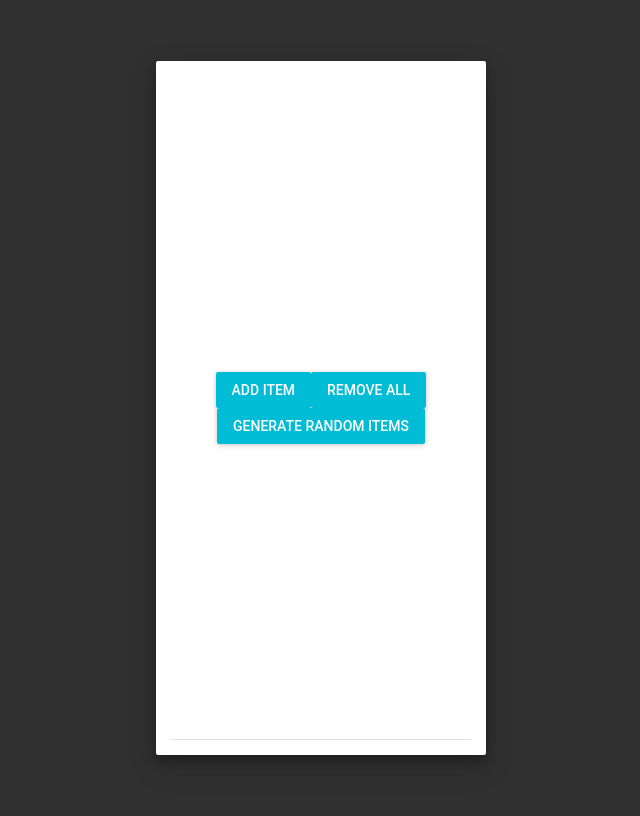
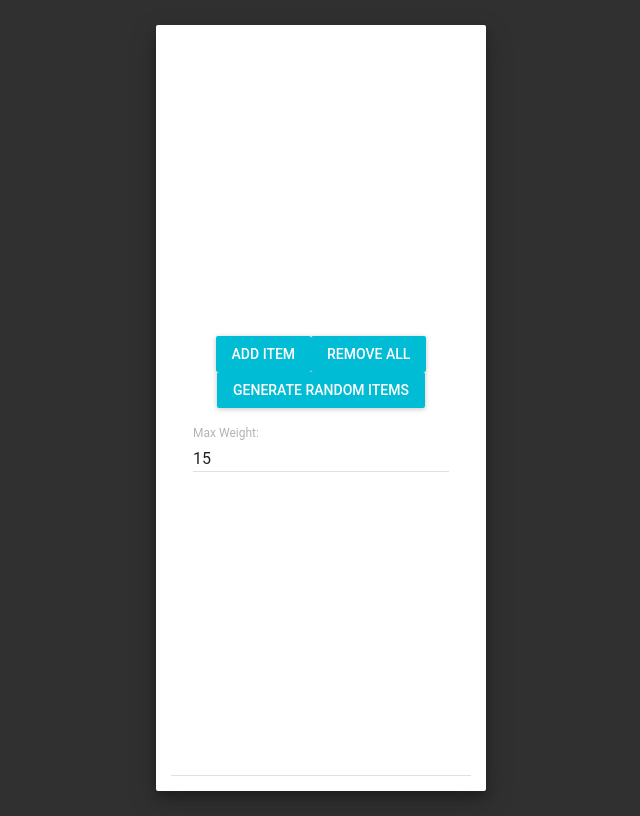
Before and after one commit to andresattler/rucksackproblem, a React app: page / in a window 1280 px wide. Shown: the whole page, without its empty margins (319-959 px from the left). Built offline with nearby package versions, Linux system fonts and the light colour scheme; what react-tap-event-plugin would draw is missing.

Commit message:
added maxWeight input

```diff
--- a/src/action/index.js
+++ b/src/action/index.js
@@ -4,6 +4,8 @@ export const GENERATE_RANDOM_ITEMS = 'GENERATE_RANDOM_ITEMS'
 export const REMOVE_ALL = 'REMOVE_ALL'
 export const EDIT_ITEM = 'EDIT_ITEM'
 export const ADD_ITEM = 'ADD_ITEM'
+export const CHANGE_MAX_WEIGHT = 'CHANGE_MAX_WEIGHT'
+export const MAX_WEIGHT_ERROR = 'MAX_WEIGHT_ERROR'
 export const PACK_BACKPACK = 'PACK_BACKPACK'
 
 // Edit dialog related
@@ -22,6 +24,8 @@ export const generateRandomItems = createAction(GENERATE_RANDOM_ITEMS)
 export const removeAll = createAction(REMOVE_ALL)
 export const editItem = createAction(EDIT_ITEM)
 export const addItem = createAction(ADD_ITEM)
+export const changeMaxWeight = createAction(CHANGE_MAX_WEIGHT)
+export const maxWeightError = createAction(MAX_WEIGHT_ERROR)
 export const packBackpack = createAction(PACK_BACKPACK)
 
 // Edit dialog related
--- a/src/app.jsx
+++ b/src/app.jsx
@@ -9,6 +9,7 @@ import GenerateRandomItemesButton from './container/generate-random-items-button
 import ItemList from './container/item-list'
 import AddItemButton from './container/add-item-button'
 import RemoveAllButton from './container/remove-all-button'
+import MaxWeightTextField from './container/max-weight-text-field'
 import EditDialog from './container/edit-dialog'
 import GenerateDialog from './container/generate-dialog'
 import BackpackList from './container/backpack-list'
@@ -27,6 +28,8 @@ const App = () =>
         <RemoveAllButton />
         <br />
         <GenerateRandomItemesButton />
+        <br />
+        <MaxWeightTextField />
       </div>
       <EditDialog />
       <GenerateDialog />
--- /dev/null
+++ b/src/component/max-weight-text-field.jsx
@@ -0,0 +1,24 @@
+// @flow
+import React from 'react'
+import TextField from 'material-ui/TextField'
+
+type Props = {
+  maxWeightErrorText: string,
+  handleChange: Function,
+  maxWeightError: Function,
+}
+
+const MaxWeightTextField = ({ maxWeightErrorText, handleChange, maxWeightError }: Props) =>
+  <TextField
+    floatingLabelText="Max Weight:"
+    defaultValue="15"
+    errorText={maxWeightErrorText}
+    onChange={(e) => {
+      if (!isNaN(e.target.value) && Number.isInteger(parseFloat(e.target.value))) {
+        return handleChange(parseInt(e.target.value, 10))
+      }
+      return maxWeightError()
+    }}
+  />
+
+export default MaxWeightTextField
--- /dev/null
+++ b/src/container/max-weight-text-field.js
@@ -0,0 +1,19 @@
+import { connect } from 'react-redux'
+
+import { packBackpack, changeMaxWeight, maxWeightError } from '../action'
+
+import MaxWeightTextField from '../component/max-weight-text-field'
+
+const mapStateToProps = state => ({
+  maxWeightErrorText: state.reducer.get('maxWeightErrorText'),
+})
+
+const mapDispatchToProps = dispatch => ({
+  handleChange: (val) => {
+    dispatch(changeMaxWeight(val))
+    dispatch(packBackpack())
+  },
+  maxWeightError: () => dispatch(maxWeightError()),
+})
+
+export default connect(mapStateToProps, mapDispatchToProps)(MaxWeightTextField)
--- a/src/helper/pack-items.js
+++ b/src/helper/pack-items.js
@@ -1,6 +1,7 @@
 /* eslint comma-dangle: ["error", "never"]*/
 
 export default (items, maxWeight) => {
+  console.log(maxWeight)
   const sortedItems = [...Object.values(items)].sort((a, b) => b.valuePerWeight - a.valuePerWeight)
   function fillBackpack(backpack = [], currentWeight = 0, i = -1) {
     if (currentWeight + sortedItems[i + 1].weight < maxWeight && i + 2 < sortedItems.length) {
--- a/src/reducer/index.js
+++ b/src/reducer/index.js
@@ -2,7 +2,7 @@
 import Immutable from 'immutable'
 import type { fromJS as Immut } from 'immutable'
 
-import { GENERATE_RANDOM_ITEMS, REMOVE_ALL, EDIT_ITEM, PACK_BACKPACK } from '../action'
+import { GENERATE_RANDOM_ITEMS, REMOVE_ALL, EDIT_ITEM, CHANGE_MAX_WEIGHT, MAX_WEIGHT_ERROR, PACK_BACKPACK } from '../action'
 
 import packItems from '../helper/pack-items'
 import randomItems from '../helper/random-items'
@@ -10,6 +10,8 @@ import randomItems from '../helper/random-items'
 const initialState = Immutable.fromJS({
   items: {},
   backpack: [],
+  maxWeight: 15,
+  maxWeightErrorText: '',
 })
 
 const reducer = (state: Immut = initialState, action: {type: string, payload: any }) => {
@@ -26,12 +28,17 @@ const reducer = (state: Immut = initialState, action: {type: string, payload: an
         [index]: {
           weight: action.payload.weight,
           value: action.payload.value,
+          valuePerWeight: action.payload.value / action.payload.weight,
         },
       }
       return state.set('items', newItems)
     }
+    case CHANGE_MAX_WEIGHT:
+      return state.merge({ maxWeight: action.payload, maxWeightErrorText: '' })
+    case MAX_WEIGHT_ERROR:
+      return state.set('maxWeightErrorText', 'not an integer')
     case PACK_BACKPACK:
-      return state.set('backpack', packItems(state.get('items'), 15))
+      return state.set('backpack', packItems(state.get('items'), state.get('maxWeight')))
     default:
       return state
   }
```
